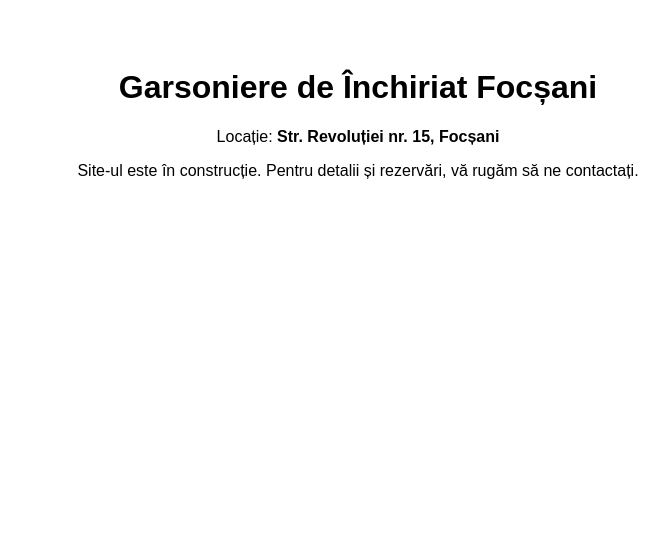
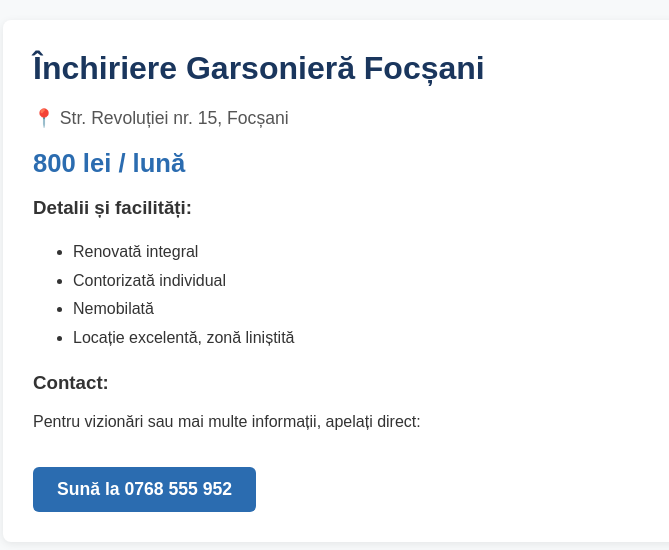
Before and after one commit to Adrian-MAD69/garsoniere-Focsani, a plain HTML site: page index.html in a window 1280 px wide. Shown: the whole page, without its empty margins (282-951 px from the left). Drawn offline with Linux system fonts and the light colour scheme.

Commit message:
Enhance index.html for rental listing presentation
Added viewport meta tag and updated title. Improved styling and layout for the rental listing.

```diff
--- a/index.html
+++ b/index.html
@@ -2,11 +2,37 @@
 <html lang="ro">
 <head>
   <meta charset="UTF-8">
-  <title>Garsoniere Focșani - Str. Revoluției 15</title>
+  <meta name="viewport" content="width=device-width, initial-scale=1.0">
+  <title>Închiriere Garsoniere Focșani - Str. Revoluției 15</title>
+  <style>
+    body { font-family: Arial, sans-serif; margin: 0; padding: 20px; background-color: #f7f9fa; color: #333; }
+    .container { max-width: 650px; margin: 0 auto; background: #fff; padding: 30px; border-radius: 8px; box-shadow: 0 2px 8px rgba(0,0,0,0.08); }
+    h1 { color: #1a365d; margin-top: 0; }
+    .address { color: #555; font-size: 1.1em; margin-bottom: 20px; }
+    .price { font-size: 1.6em; color: #2b6cb0; font-weight: bold; margin: 15px 0; }
+    ul { line-height: 1.8; }
+    .btn { display: inline-block; background-color: #2b6cb0; color: white; padding: 12px 24px; text-decoration: none; border-radius: 6px; font-weight: bold; font-size: 1.1em; margin-top: 20px; }
+    .btn:hover { background-color: #1a365d; }
+  </style>
 </head>
-<body style="font-family: sans-serif; text-align: center; padding: 40px;">
-  <h1>Garsoniere de Închiriat Focșani</h1>
-  <p>Locație: <strong>Str. Revoluției nr. 15, Focșani</strong></p>
-  <p>Site-ul este în construcție. Pentru detalii și rezervări, vă rugăm să ne contactați.</p>
+<body>
+  <div class="container">
+    <h1>Închiriere Garsonieră Focșani</h1>
+    <div class="address">📍 Str. Revoluției nr. 15, Focșani</div>
+
+    <div class="price">800 lei / lună</div>
+
+    <h3>Detalii și facilități:</h3>
+    <ul>
+      <li>Renovată integral</li>
+      <li>Contorizată individual</li>
+      <li>Nemobilată</li>
+      <li>Locație excelentă, zonă liniștită</li>
+    </ul>
+
+    <h3>Contact:</h3>
+    <p>Pentru vizionări sau mai multe informații, apelați direct:</p>
+    <a href="tel:0768555952" class="btn">Sună la 0768 555 952</a>
+  </div>
 </body>
 </html>
```
